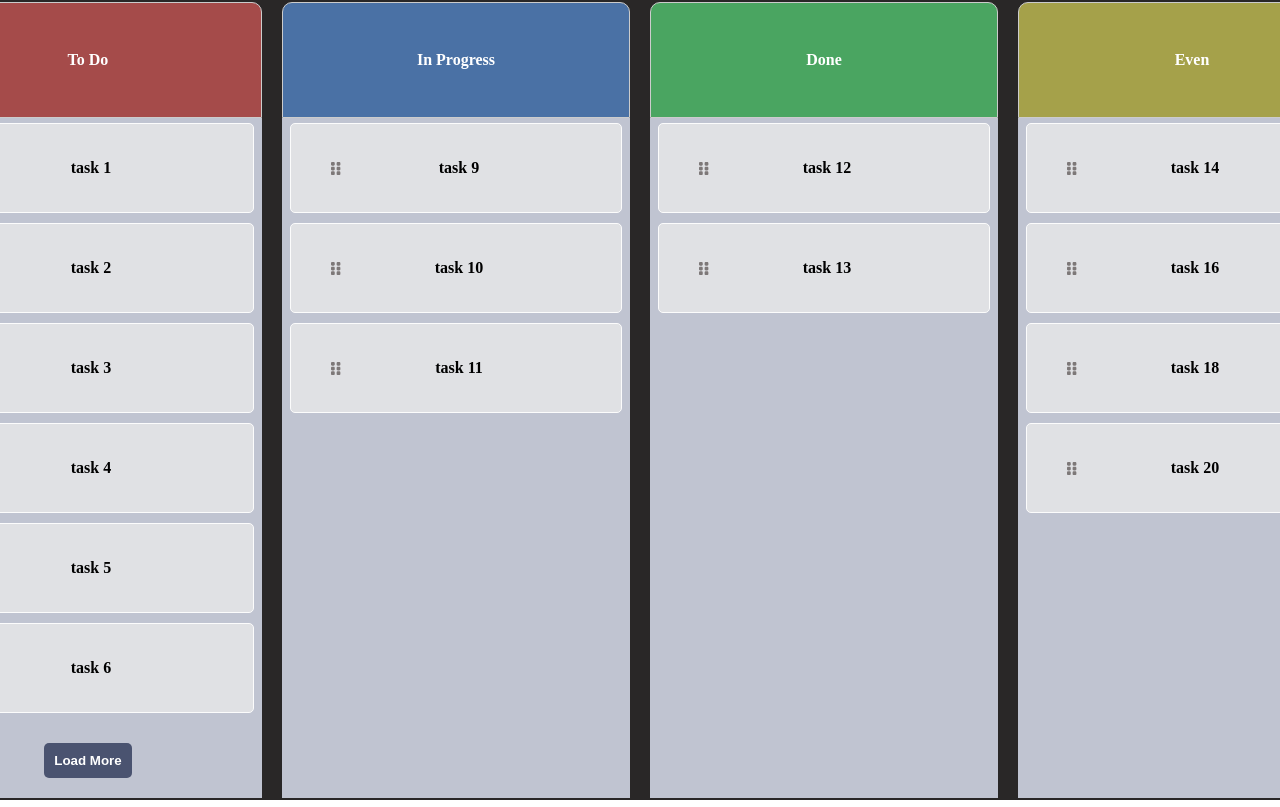
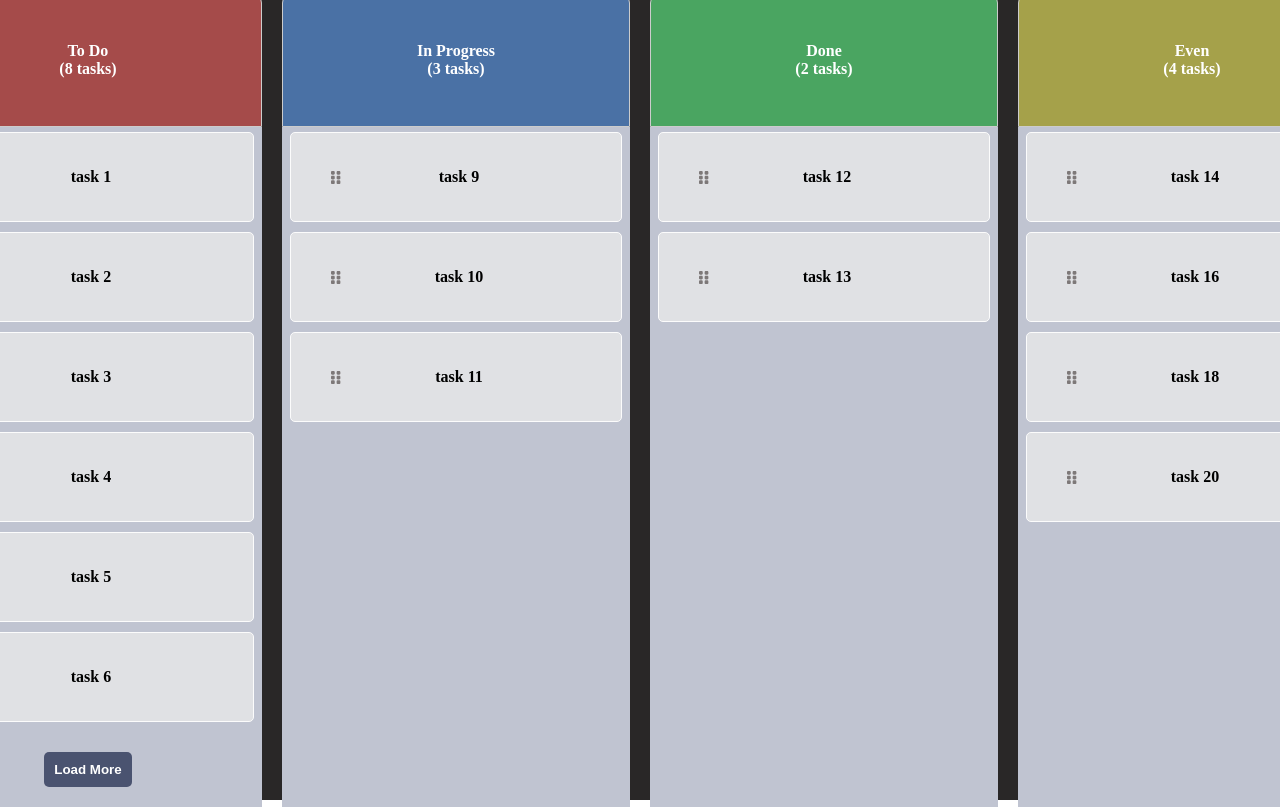
Before and after one commit to demetgas/drag-drop-vue, a Vue app: page / in a window 1280 px wide. Shown: the top 807 px of the page. Built offline with nearby package versions, Linux system fonts and the light colour scheme.

Commit message:
Update TaskCard.vue

```diff
--- a/src/components/TaskCard.vue
+++ b/src/components/TaskCard.vue
@@ -8,6 +8,8 @@
     >
       <div class="title" :style="{ backgroundColor: dataItem.backgroundColor }">
         <div class="titleName">{{ dataItem.id }}</div>
+        <div v-if="dataItem.tasks.length>0" class="titleName">({{ dataItem.tasks.length}} tasks)</div>
+
       </div>
       <div
         class="list"
```
